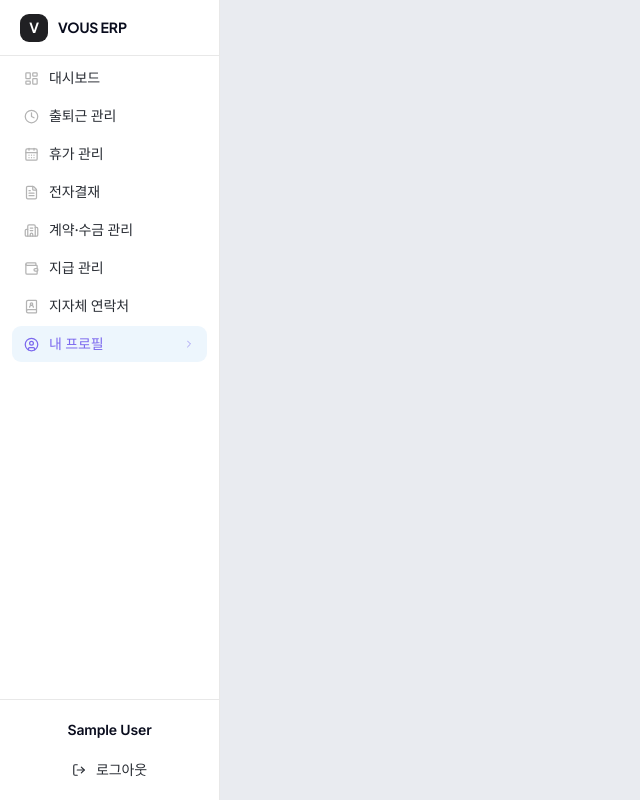
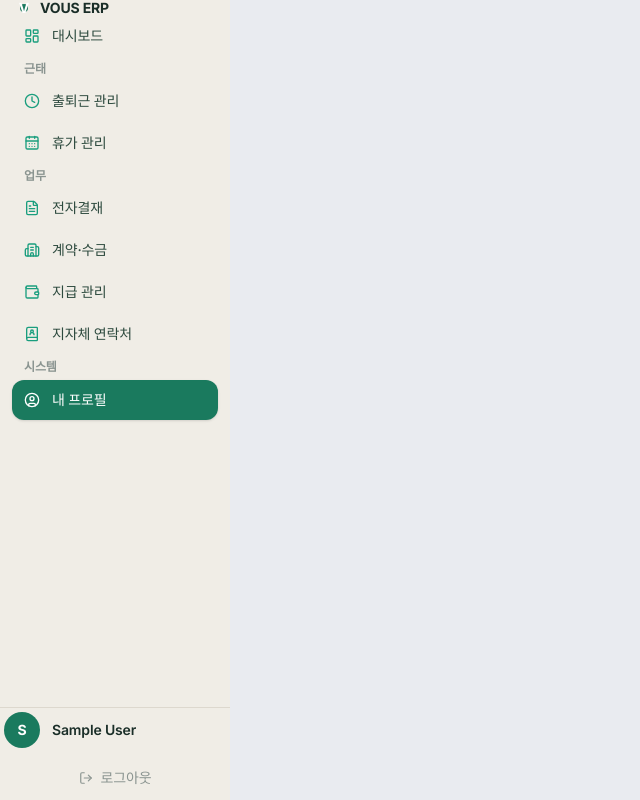
Before and after one commit to juntae0619/vous-erpsystem, a Next.js app: page /profile in a window 1280 px wide. Shown: the whole page, without its empty margins (0-640 px from the left). Built offline with nearby package versions, Linux system fonts and the light colour scheme; no server answers; the database is empty; sample sign-in values are in the browser's storage; a web font is replaced by a local one.

Commit message:
feat: 사이드바 디자인 개편 - 크림 배경, 그룹 카테고리, 틸 색상 액티브 메뉴

```diff
--- a/src/components/layout/Sidebar.tsx
+++ b/src/components/layout/Sidebar.tsx
@@ -14,22 +14,52 @@ import {
   Users,
   UserCircle,
   LogOut,
-  ChevronRight,
   Shield,
   BookUser,
 } from "lucide-react";
 
-const navItems = [
+type NavItem = {
+  label: string;
+  href: string;
+  icon: React.ElementType;
+  adminOnly?: boolean;
+};
+
+type NavGroup = {
+  group?: string;
+  items: NavItem[];
+};
+
+const navGroups: NavGroup[] = [
+  {
+    items: [
       { label: "대시보드", href: "/dashboard", icon: LayoutDashboard },
+    ],
+  },
+  {
+    group: "근태",
+    items: [
       { label: "출퇴근 관리", href: "/attendance", icon: Clock },
-  { label: "휴가 관리", href: "/leave", icon: CalendarDays },
-  { label: "전자결재", href: "/approval", icon: FileText },
-  { label: "계약·수금 관리", href: "/contract", icon: Building2 },
-  { label: "지급 관리", href: "/disbursement", icon: Wallet },
+      { label: "휴가 관리",   href: "/leave",      icon: CalendarDays },
+    ],
+  },
+  {
+    group: "업무",
+    items: [
+      { label: "전자결재",     href: "/approval",         icon: FileText },
+      { label: "계약·수금",   href: "/contract",          icon: Building2 },
+      { label: "지급 관리",   href: "/disbursement",      icon: Wallet },
       { label: "지자체 연락처", href: "/local-gov-contacts", icon: BookUser },
-  { label: "사용자 관리", href: "/users", icon: Users, adminOnly: true },
-  { label: "감사 로그", href: "/admin/audit", icon: Shield, adminOnly: true },
-  { label: "내 프로필", href: "/profile", icon: UserCircle },
+    ],
+  },
+  {
+    group: "시스템",
+    items: [
+      { label: "사용자 관리", href: "/users",       icon: Users,      adminOnly: true },
+      { label: "감사 로그",   href: "/admin/audit", icon: Shield,     adminOnly: true },
+      { label: "내 프로필",   href: "/profile",     icon: UserCircle },
+    ],
+  },
 ];
 
 interface SidebarProps {
@@ -42,25 +72,49 @@ export function Sidebar({ userRole, userName, userPosition }: SidebarProps) {
   const pathname = usePathname();
 
   return (
-    <aside className="flex min-h-screen w-[220px] shrink-0 flex-col border-r border-border bg-canvas-white">
+    <aside
+      className="flex min-h-screen w-[230px] shrink-0 flex-col"
+      style={{ backgroundColor: "#f0ede6" }}
+    >
+      {/* 로고 */}
       <Link
         href="/dashboard"
-        className="flex h-14 items-center gap-2.5 border-b border-border px-5 transition-colors hover:bg-hint-of-sky"
+        className="flex h-16 items-center gap-3 px-5 transition-opacity hover:opacity-80"
       >
-        <div className="flex h-7 w-7 items-center justify-center rounded-[var(--radius-buttons)] bg-dark-onyx">
-          <span className="font-heading text-body-sm font-bold text-white">V</span>
+        <div
+          className="flex h-8 w-8 items-center justify-center rounded-xl text-white font-bold text-body-sm"
+          style={{ backgroundColor: "#1a7a5e" }}
+        >
+          V
         </div>
-        <span className="font-heading text-body-sm font-bold tracking-body text-deep-space-charcoal">
+        <span className="font-bold text-body-sm tracking-tight" style={{ color: "#1a2e28" }}>
           VOUS ERP
         </span>
       </Link>
 
-      <nav className="flex-1 space-y-0.5 px-3 py-4">
-        {navItems.map((item) => {
-          if (item.adminOnly && userRole !== "ADMIN") return null;
+      {/* 네비게이션 */}
+      <nav className="flex-1 overflow-y-auto px-3 pb-4">
+        {navGroups.map((group, gi) => {
+          const visibleItems = group.items.filter(
+            (item) => !item.adminOnly || userRole === "ADMIN"
+          );
+          if (visibleItems.length === 0) return null;
 
+          return (
+            <div key={gi} className={gi > 0 ? "mt-4" : ""}>
+              {group.group && (
+                <p
+                  className="mb-1 px-3 text-caption font-semibold uppercase tracking-wider"
+                  style={{ color: "#8a9490" }}
+                >
+                  {group.group}
+                </p>
+              )}
+              <div className="space-y-0.5">
+                {visibleItems.map((item) => {
                   const isActive =
-            pathname === item.href || pathname.startsWith(item.href + "/");
+                    pathname === item.href ||
+                    pathname.startsWith(item.href + "/");
                   const Icon = item.icon;
 
                   return (
@@ -68,42 +122,57 @@ export function Sidebar({ userRole, userName, userPosition }: SidebarProps) {
                       key={item.href}
                       href={item.href}
                       className={cn(
-                "group flex items-center gap-2.5 rounded-[var(--radius-buttons)] px-3 py-2 text-body-sm font-medium transition-all",
+                        "flex items-center gap-3 rounded-xl px-3 py-2.5 text-body-sm font-medium transition-all",
                         isActive
-                  ? "nav-link-active"
-                  : "nav-link hover:bg-hint-of-sky"
+                          ? "text-white shadow-sm"
+                          : "hover:bg-black/5"
                       )}
+                      style={
+                        isActive
+                          ? { backgroundColor: "#1a7a5e", color: "#fff" }
+                          : { color: "#2d4a3e" }
+                      }
                     >
                       <Icon
-                size={15}
-                className={cn(
-                  "shrink-0 transition-colors",
-                  isActive
-                    ? "text-deep-violet"
-                    : "text-smoke-gray group-hover:text-midnight-charcoal"
-                )}
+                        size={16}
+                        className="shrink-0"
+                        style={{ color: isActive ? "#fff" : "#1a9e7e" }}
                       />
                       <span className="flex-1">{item.label}</span>
-              {isActive && (
-                <ChevronRight size={12} className="text-deep-violet opacity-60" />
-              )}
                     </Link>
+                  );
+                })}
+              </div>
+            </div>
           );
         })}
       </nav>
 
-      <div className="border-t border-border p-3">
-        <div className="mb-1 flex flex-col items-center py-2">
-          <p className="text-body-sm font-semibold tracking-body-sm text-deep-space-charcoal">
+      {/* 하단 유저 */}
+      <div
+        className="border-t px-4 py-4"
+        style={{ borderColor: "#ddd8ce" }}
+      >
+        <div className="mb-3 flex items-center gap-3">
+          <div
+            className="flex h-9 w-9 shrink-0 items-center justify-center rounded-full text-body-sm font-bold text-white"
+            style={{ backgroundColor: "#1a7a5e" }}
+          >
+            {userName?.[0] ?? "U"}
+          </div>
+          <div className="min-w-0">
+            <p className="truncate text-body-sm font-semibold" style={{ color: "#1a2e28" }}>
               {userName ?? "사용자"}
             </p>
-          <p className="text-caption text-smoke-gray">
+            <p className="truncate text-caption" style={{ color: "#8a9490" }}>
               {userPosition ?? userRole ?? ""}
             </p>
           </div>
+        </div>
         <button
           onClick={() => signOut({ callbackUrl: "/login" })}
-          className="nav-link flex w-full items-center justify-center gap-2.5 rounded-[var(--radius-buttons)] px-3 py-2 text-body-sm text-smoke-gray hover:bg-hint-of-sky"
+          className="flex w-full items-center justify-center gap-2 rounded-xl py-2 text-body-sm font-medium transition-colors hover:bg-black/5"
+          style={{ color: "#8a9490" }}
         >
           <LogOut size={14} />
           로그아웃
```
Lines whose indentation alone changed are shown as unchanged.
